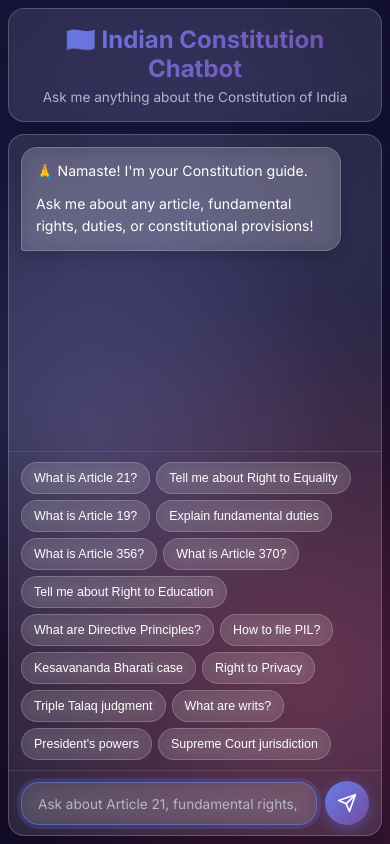
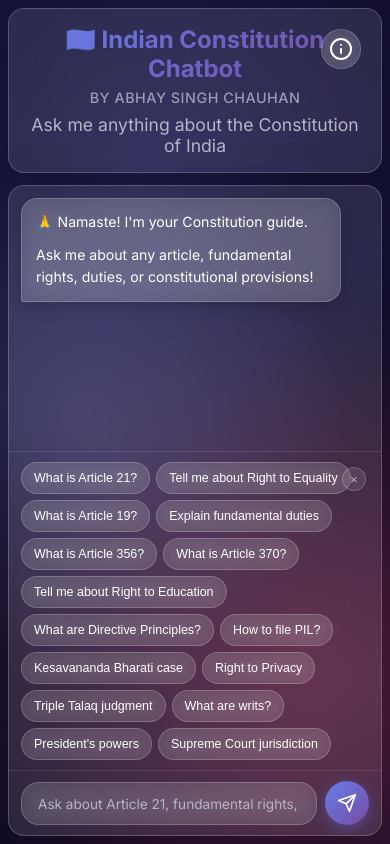
Before and after one commit to AbhaySingh97/constitution-chatbot, a Flask app: page / in a window 390 px wide. Run offline with Flask 3, Linux system fonts and the light colour scheme.

Commit message:
feat: Add About section, author attribution, and mobile UX improvements
- Added 'by Abhay Singh Chauhan' subtitle in header
- Implemented About modal with profile info and portfolio link
- Added circular info button in header to open About modal
- Added close button for quick replies suggestions
- Improved mobile keyboard handling (auto-dismiss after search)
- Prevented auto-focus on mobile to avoid keyboard popup
- Fixed CSS duplicate content issue
- Enhanced mobile responsiveness

```diff
--- a/static/css/style.css
+++ b/static/css/style.css
@@ -59,6 +59,31 @@
     border: 1px solid var(--glass-border);
     box-shadow: var(--shadow-lg);
     animation: slideDown 0.6s ease-out;
+    position: relative;
+}
+
+.about-btn {
+    position: absolute;
+    top: 20px;
+    right: 20px;
+    background: rgba(255, 255, 255, 0.1);
+    border: 1px solid rgba(255, 255, 255, 0.2);
+    width: 40px;
+    height: 40px;
+    border-radius: 50%;
+    display: flex;
+    align-items: center;
+    justify-content: center;
+    color: var(--text-light);
+    cursor: pointer;
+    transition: all 0.3s ease;
+    backdrop-filter: blur(5px);
+}
+
+.about-btn:hover {
+    background: var(--primary-gradient);
+    transform: rotate(15deg);
+    border-color: transparent;
 }
 
 @keyframes slideDown {
@@ -83,7 +108,17 @@
     margin-bottom: 10px;
 }
 
-.header p {
+.header .subtitle {
+    font-size: 0.9rem;
+    color: var(--text-muted);
+    margin-bottom: 8px;
+    font-weight: 500;
+    letter-spacing: 0.5px;
+    text-transform: uppercase;
+    opacity: 0.8;
+}
+
+.header p:last-child {
     color: var(--text-muted);
     font-size: 1.1rem;
     font-weight: 400;
@@ -242,6 +277,36 @@
     gap: 10px;
     border-top: 1px solid rgba(255, 255, 255, 0.1);
     animation: slideUp 0.6s ease-out;
+    position: relative;
+    padding-right: 40px;
+}
+
+.close-replies-btn {
+    position: absolute;
+    top: 15px;
+    right: 15px;
+    width: 24px;
+    height: 24px;
+    border-radius: 50%;
+    background: rgba(255, 255, 255, 0.1);
+    border: 1px solid rgba(255, 255, 255, 0.2);
+    color: var(--text-muted);
+    display: flex;
+    align-items: center;
+    justify-content: center;
+    cursor: pointer;
+    transition: all 0.3s ease;
+    z-index: 10;
+}
+
+.close-replies-btn:hover {
+    background: rgba(255, 50, 50, 0.2);
+    color: #ff4444;
+    border-color: rgba(255, 50, 50, 0.3);
+}
+
+.quick-replies.hidden {
+    display: none;
 }
 
 @keyframes slideUp {
--- a/templates/index.html
+++ b/templates/index.html
@@ -13,8 +13,16 @@
     <div class="container">
         <!-- Header -->
         <div class="header">
+            <button id="aboutBtn" class="about-btn" aria-label="About Owner">
+                <svg width="24" height="24" viewBox="0 0 24 24" fill="none" stroke="currentColor" stroke-width="2" stroke-linecap="round" stroke-linejoin="round">
+                    <circle cx="12" cy="12" r="10"></circle>
+                    <line x1="12" y1="16" x2="12" y2="12"></line>
+                    <line x1="12" y1="8" x2="12.01" y2="8"></line>
+                </svg>
+            </button>
             <div class="header-content">
                 <h1>🇮🇳 Indian Constitution Chatbot</h1>
+                <p class="subtitle">by Abhay Singh Chauhan</p>
                 <p>Ask me anything about the Constitution of India</p>
             </div>
         </div>
@@ -56,6 +64,31 @@
         </div>
     </div>
 
+    <!-- About Modal -->
+    <div id="aboutModal" class="modal">
+        <div class="modal-content">
+            <button class="close-modal">&times;</button>
+            <div class="profile-header">
+                <div class="profile-avatar">
+                    <span>AS</span>
+                </div>
+                <h2>Abhay Singh Chauhan</h2>
+                <p class="role">Full Stack Developer & AI Engineer</p>
+            </div>
+            <div class="profile-body">
+                <p>Passionate about building intelligent applications that bridge the gap between technology and users.</p>
+                <a href="https://meet-abhay.vercel.app/" target="_blank" class="portfolio-btn">
+                    Visit Portfolio
+                    <svg width="16" height="16" viewBox="0 0 24 24" fill="none" stroke="currentColor" stroke-width="2" stroke-linecap="round" stroke-linejoin="round">
+                        <path d="M18 13v6a2 2 0 0 1-2 2H5a2 2 0 0 1-2-2V8a2 2 0 0 1 2-2h6"></path>
+                        <polyline points="15 3 21 3 21 9"></polyline>
+                        <line x1="10" y1="14" x2="21" y2="3"></line>
+                    </svg>
+                </a>
+            </div>
+        </div>
+    </div>
+
     <script src="{{ url_for('static', filename='js/app.js') }}"></script>
 </body>
 </html>
```
Also changed, not shown: other parts of static/css/style.css (+112 -0 lines), static/js/app.js (+35 -2 lines).
